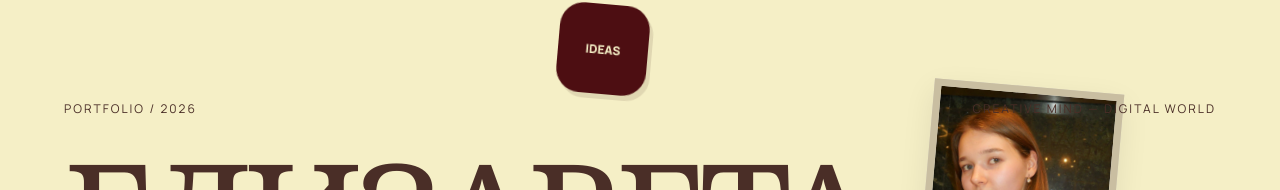
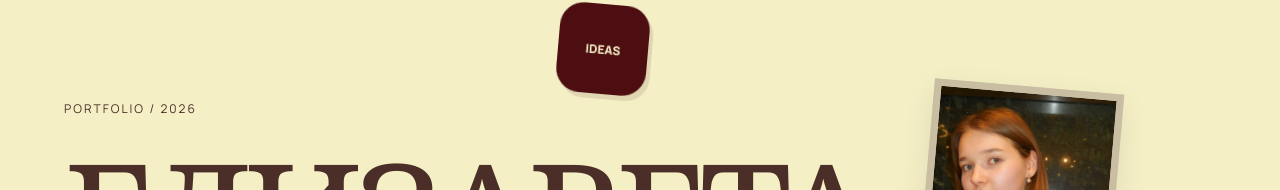
Before and after one commit to ke8816174-sketch/portfolio, a plain HTML site: page index.html in a window 1280 px wide. Shown: the part 103-293 px from the top of the page. Drawn offline with Linux system fonts and the light colour scheme; a web font is replaced by a local one.

Commit message:
Remove subtitle from hero section in index.html
Removed the subtitle 'CREATIVE MIND — DIGITAL WORLD' from the hero section.

```diff
--- a/index.html
+++ b/index.html
@@ -925,7 +925,6 @@ footer a { color: #A5BCD6; }
 
         <div class="hero-top">
             <span>PORTFOLIO / 2026</span>
-            <span>CREATIVE MIND — DIGITAL WORLD</span>
         </div>
 
         <h1>
```
